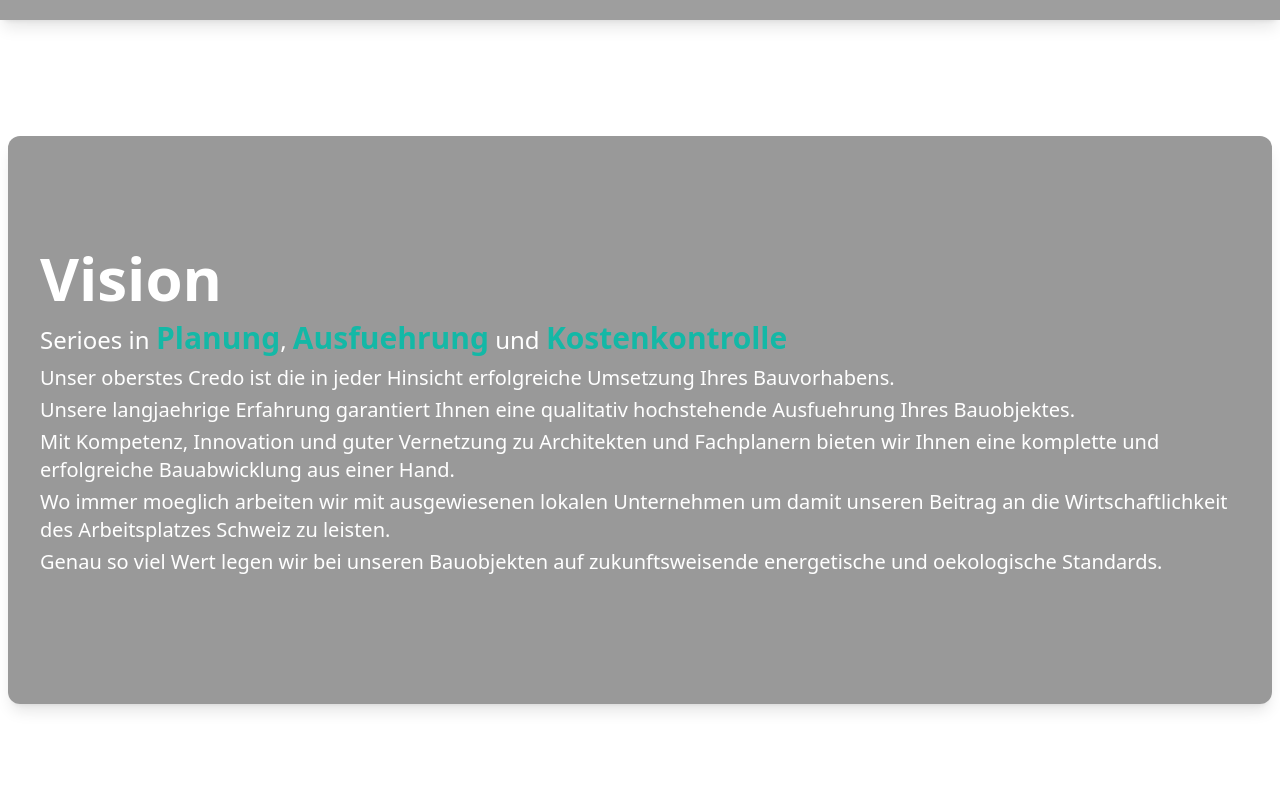
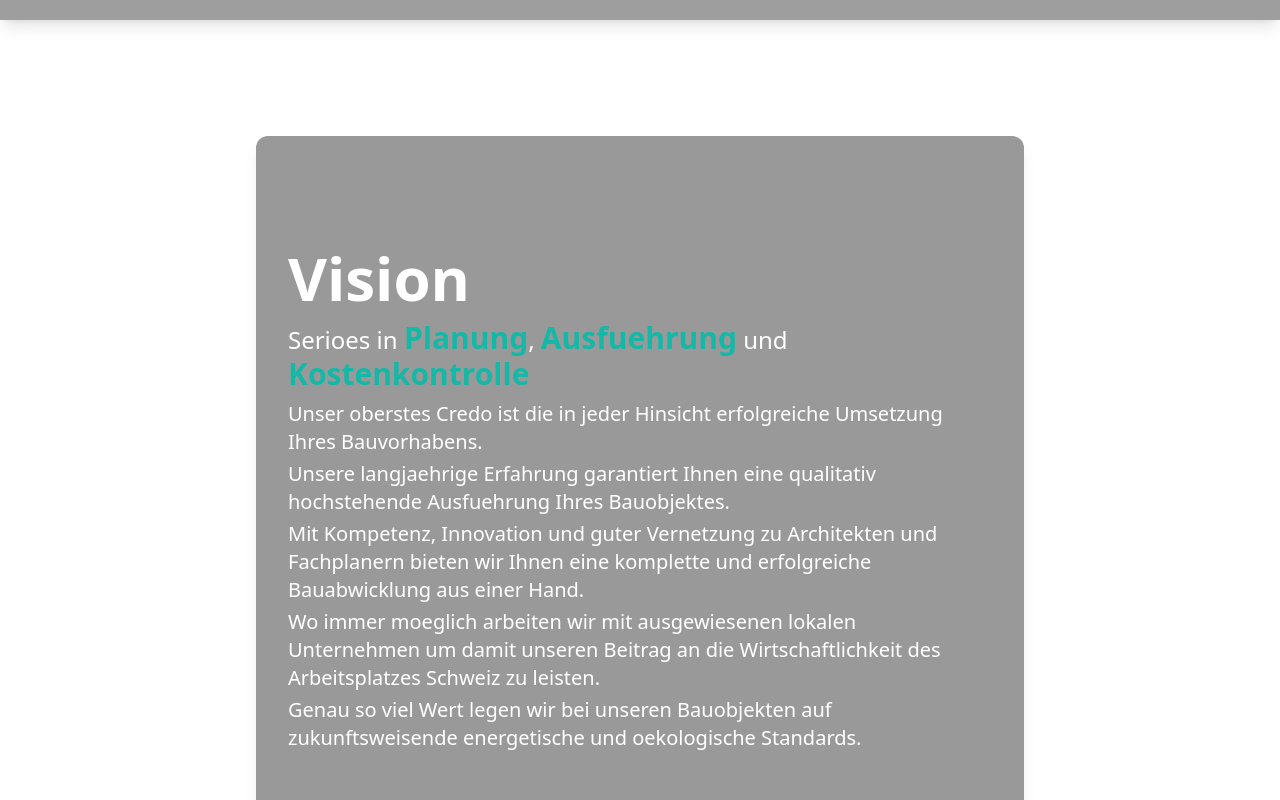
Before and after one commit to cedricschwyter/tectonica, a Next.js app: page / in a window 1280 px wide. Shown: the part 780-1580 px from the top of the page. Built offline with nearby package versions, Linux system fonts and the light colour scheme; grey boxes are pictures that could not be loaded.

Commit message:
feat: make responsive

```diff
--- a/src/sections/Vision.tsx
+++ b/src/sections/Vision.tsx
@@ -31,8 +31,8 @@ export const Vision = () => {
 
   return (
     <>
-            <div id="vision" className="flex">
-                <div className="flex flex-col items-center pb-24 pt-20 justify-end h-full m-2 shadow-lg rounded-xl bg-black/40 backdrop-blur-md hover:shadow-teal-600 hover:shadow-xl transition-all">
+      <div id="vision" className="flex w-full justify-center">
+        <div className="flex pb-24 pt-20 h-full w-full m-2 md:mx-[20%] shadow-lg rounded-xl bg-black/40 backdrop-blur-xl hover:shadow-teal-600 hover:shadow-2xl transition-all">
           <div className="flex flex-col m-8">
             <div className="mb-3 text-6xl font-bold text-white grow">
               Vision
```
Lines whose indentation alone changed are shown as unchanged.
